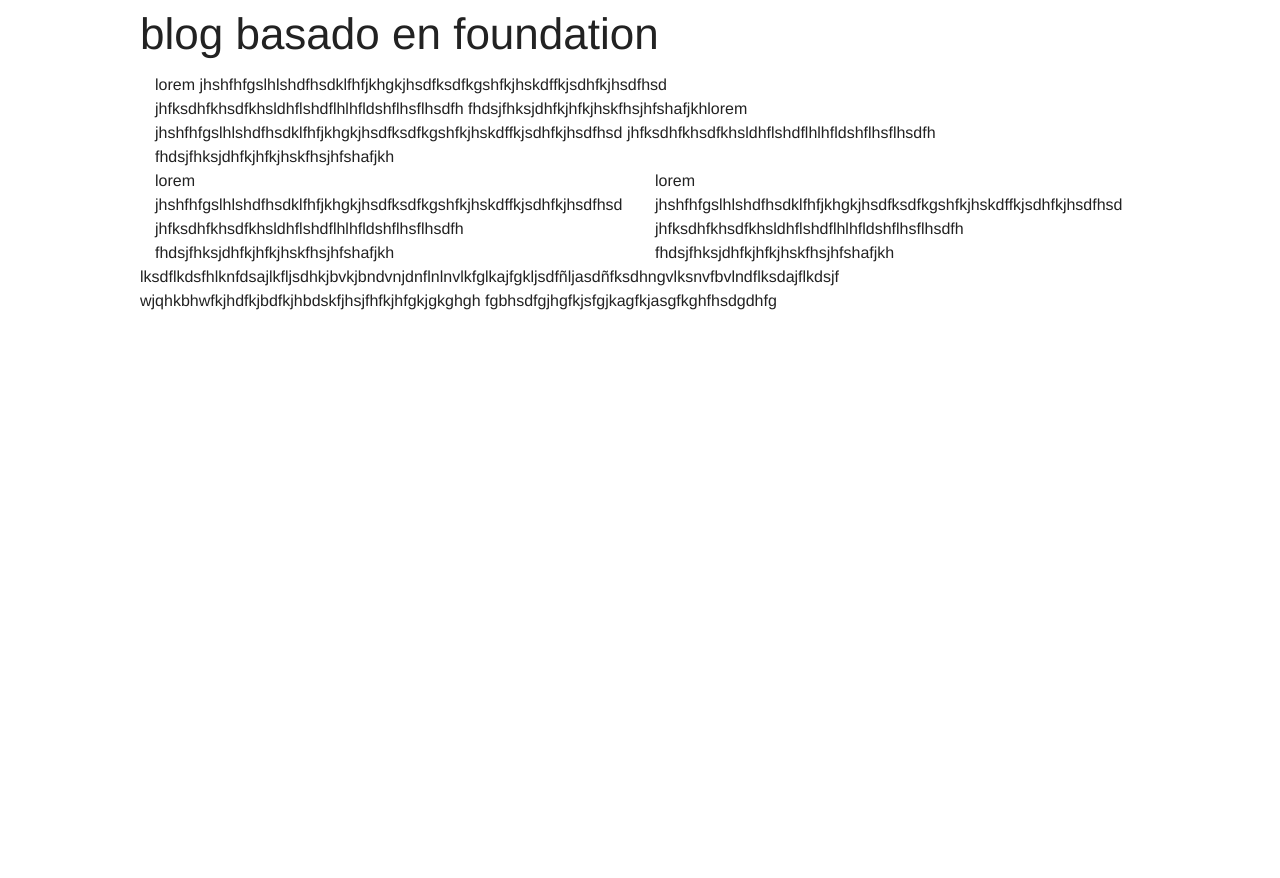
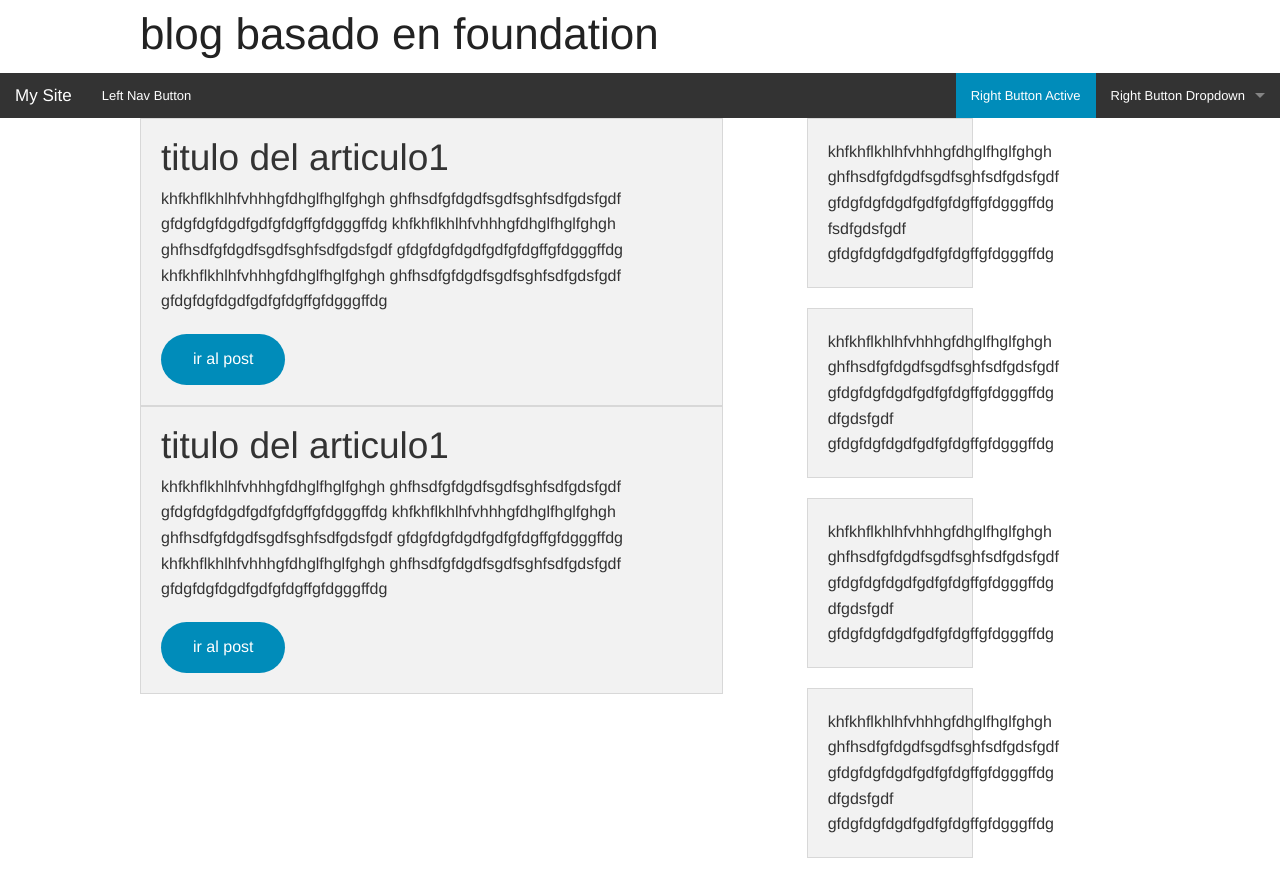
Before and after one commit to andruz23/frontend, a plain HTML site: page foundation.html in a window 1280 px wide. Before the commit the page ends 800 px from the top, so only its background shows below. Drawn offline with Linux system fonts and the light colour scheme.

Commit message:
cambios a la plantilla on fundation

```diff
--- a/foundation.html
+++ b/foundation.html
@@ -13,34 +13,123 @@
 			blog basado en foundation
 		</h1>
 </header>
-<section class="row">
-	<article class="small-10 columns">
-		lorem jhshfhfgslhlshdfhsdklfhfjkhgkjhsdfksdfkgshfkjhskdffkjsdhfkjhsdfhsd
-		jhfksdhfkhsdfkhsldhflshdflhlhfldshflhsflhsdfh
-		fhdsjfhksjdhfkjhfkjhskfhsjhfshafjkhlorem jhshfhfgslhlshdfhsdklfhfjkhgkjhsdfksdfkgshfkjhskdffkjsdhfkjhsdfhsd
-		jhfksdhfkhsdfkhsldhflshdflhlhfldshflhsflhsdfh
-		fhdsjfhksjdhfkjhfkjhskfhsjhfshafjkh
-	</article>
-	<article class="small-6 columns">
+<nav class="top-bar" data-topbar role="navigation">
+  <ul class="title-area">
+    <li class="name">
+      <h1><a href="#">My Site</a></h1>
+    </li>
+     <!-- Remove the class "menu-icon" to get rid of menu icon. Take out "Menu" to just have icon alone -->
+    <li class="toggle-topbar menu-icon"><a href="#"><span>Menu</span></a></li>
+  </ul>
 
-	</article>
-	<article class="small-6 columns">
-		lorem jhshfhfgslhlshdfhsdklfhfjkhgkjhsdfksdfkgshfkjhskdffkjsdhfkjhsdfhsd
-		jhfksdhfkhsdfkhsldhflshdflhlhfldshflhsflhsdfh
-		fhdsjfhksjdhfkjhfkjhskfhsjhfshafjkh
-	</article>
-	<article class="small-6 columns">
-		lorem jhshfhfgslhlshdfhsdklfhfjkhgkjhsdfksdfkgshfkjhskdffkjsdhfkjhsdfhsd
-		jhfksdhfkhsdfkhsldhflshdflhlhfldshflhsflhsdfh
-		fhdsjfhksjdhfkjhfkjhskfhsjhfshafjkh
-	</article>
-</section>
-<section class="row">
-	lksdflkdsfhlknfdsajlkfljsdhkjbvkjbndvnjdnflnlnvlkfglkajfgkljsdfñljasdñfksdhngvlksnvfbvlndflksdajflkdsjf
-	wjqhkbhwfkjhdfkjbdfkjhbdskfjhsjfhfkjhfgkjgkghgh
-	fgbhsdfgjhgfkjsfgjkagfkjasgfkghfhsdgdhfg
+  <section class="top-bar-section">
+    <!-- Right Nav Section -->
+    <ul class="right">
+      <li class="active"><a href="#">Right Button Active</a></li>
+      <li class="has-dropdown">
+        <a href="#">Right Button Dropdown</a>
+        <ul class="dropdown">
+          <li><a href="#">First link in dropdown</a></li>
+          <li class="active"><a href="#">Active link in dropdown</a></li>
+        </ul>
+      </li>
+    </ul>
 
-</section>
+    <!-- Left Nav Section -->
+    <ul class="left">
+      <li><a href="#">Left Nav Button</a></li>
+    </ul>
+  </section>
+</nav>
+
+	<section class="row">
+		<section class=" small-12 mediun-8 large-7 columns">
+			<article class="row panel">
+				<h2>titulo del articulo1</h2>
+				<p>
+					khfkhflkhlhfvhhhgfdhglfhglfghgh
+					ghfhsdfgfdgdfsgdfsghfsdfgdsfgdf
+					gfdgfdgfdgdfgdfgfdgffgfdgggffdg
+					khfkhflkhlhfvhhhgfdhglfhglfghgh
+					ghfhsdfgfdgdfsgdfsghfsdfgdsfgdf
+					gfdgfdgfdgdfgdfgfdgffgfdgggffdg
+					khfkhflkhlhfvhhhgfdhglfhglfghgh
+					ghfhsdfgfdgdfsgdfsghfsdfgdsfgdf
+					gfdgfdgfdgdfgdfgfdgffgfdgggffdg
+				</p>
+				<a href="" class="button radius round">ir al post</a>
+			</article>
+			<article class="row panel">
+				<h2>titulo del articulo1</h2>
+				<p>
+					khfkhflkhlhfvhhhgfdhglfhglfghgh
+					ghfhsdfgfdgdfsgdfsghfsdfgdsfgdf
+					gfdgfdgfdgdfgdfgfdgffgfdgggffdg
+					khfkhflkhlhfvhhhgfdhglfhglfghgh
+					ghfhsdfgfdgdfsgdfsghfsdfgdsfgdf
+					gfdgfdgfdgdfgdfgfdgffgfdgggffdg
+					khfkhflkhlhfvhhhgfdhglfhglfghgh
+					ghfhsdfgfdgdfsgdfsghfsdfgdsfgdf
+					gfdgfdgfdgdfgdfgfdgffgfdgggffdg
+				</p>
+				<a href="" class="button radius round">ir al post</a>
+			</article>
+		</section>
+		<section class="small-12 mediun-4 large-4 columns">
+			<section class="row" data-equalizer>
+				<article class="small-6 columns panel" data-equalizer-watch>
+					<p>
+						khfkhflkhlhfvhhhgfdhglfhglfghgh
+						ghfhsdfgfdgdfsgdfsghfsdfgdsfgdf
+						gfdgfdgfdgdfgdfgfdgffgfdgggffdg
+						fsdfgdsfgdf
+						gfdgfdgfdgdfgdfgfdgffgfdgggffdg
+					</p>
+				</article>
+			</section>
+			<section class="row">
+				<article class="small-6 columns panel" data-equalizer-watch>
+					<p>
+						khfkhflkhlhfvhhhgfdhglfhglfghgh
+						ghfhsdfgfdgdfsgdfsghfsdfgdsfgdf
+						gfdgfdgfdgdfgdfgfdgffgfdgggffdg
+						dfgdsfgdf
+						gfdgfdgfdgdfgdfgfdgffgfdgggffdg
+					</p>
+				</article>
+			</section>
+			<section class="row">
+				<article class="small-6 columns panel">
+					<p>
+						khfkhflkhlhfvhhhgfdhglfhglfghgh
+						ghfhsdfgfdgdfsgdfsghfsdfgdsfgdf
+						gfdgfdgfdgdfgdfgfdgffgfdgggffdg
+						dfgdsfgdf
+						gfdgfdgfdgdfgdfgfdgffgfdgggffdg
+					</p>
+				</article>
+			</section>
+			<section class="row">
+				<article class="small-6 columns panel">
+					<p>
+						khfkhflkhlhfvhhhgfdhglfhglfghgh
+						ghfhsdfgfdgdfsgdfsghfsdfgdsfgdf
+						gfdgfdgfdgdfgdfgfdgffgfdgggffdg
+						dfgdsfgdf
+						gfdgfdgfdgdfgdfgfdgffgfdgggffdg
+					</p>
+				</article>
+			</section>
+		</section>
+	</section>
+	<!--<section class="row">
+		<article class="columns">
+			<h2>titulo del articulo2</h2>
+			gdfgdfgxfgfdgzfdgzdggnhjxghdfghdfgh
+			ghfdsgsdfghdfgsdfhgfhghdfsgshsghh
+			hhdfhgsdhgfhghgfhgfhjgfhdfghhhh
+		</article>-->
+	</section>
  <script src="foundation/js/vendor/jquery.js"></script>
     <script src="foundation/js/foundation.min.js"></script>
     <script>
```
